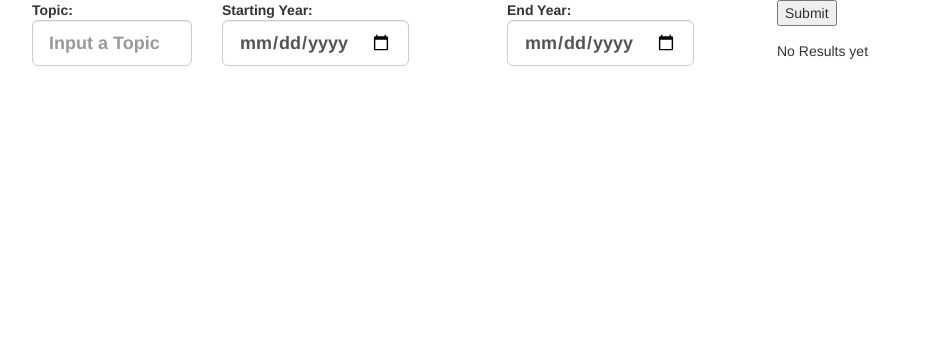
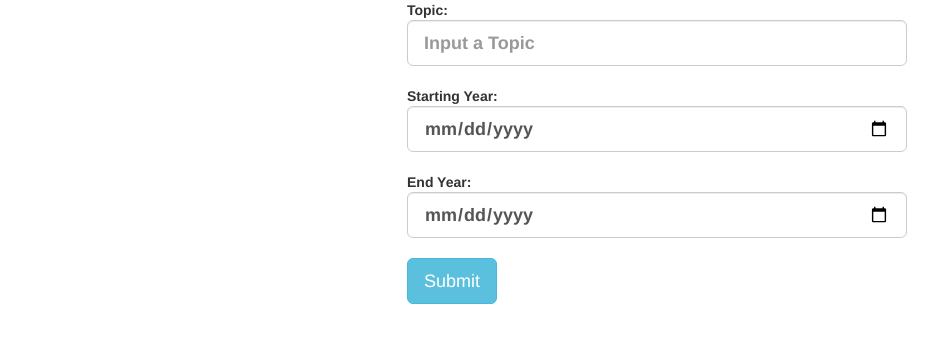
Before and after one commit to ahang/NYT-ReactSearch, a React app: page /search in a window 1280 px wide. Shown: the whole page, without its empty margins (53-991 px from the left). Built offline with nearby package versions, Linux system fonts and the light colour scheme.

Commit message:
added style sheet, spelling error, hiding results comp until state prop is sent, made some style changes to the form input

```diff
--- a/app/app.js
+++ b/app/app.js
@@ -14,7 +14,6 @@ ReactDOM.render(
 
             <Switch>
                 <Route path="/search" component={SearchScreen} />
-                <Route path="/results" component={Results} />
                 <Route path="/saved" component={SavedArticles} />
                 <Route path="/" component={Main} />
             </Switch>
--- a/app/components/results.js
+++ b/app/components/results.js
@@ -43,8 +43,8 @@ class Results extends Component {
     render() {
         return (
             <div className="container">
-                <h1>Resultse</h1>
-                {this.props.data ? this.renderArticles() : <div>No Results yet</div>}
+                <h1>Results</h1>
+                {this.renderArticles()}
             </div>
         )
     }
--- a/app/components/search_screen.js
+++ b/app/components/search_screen.js
@@ -48,7 +48,6 @@ class SearchScreen extends Component {
                 eyear: "",
                 data: data});
             console.log(this.state);
-            this.props.history.push("/results");
             // console.log(this.state.data.data.response.docs[0].lead_paragraph);
         });
     }
@@ -56,8 +55,9 @@ class SearchScreen extends Component {
     render() {
         return (
             <div className="container">
-                <form className="form-group" onSubmit={this.handleSubmit}>
-                    <div className="col-xs-2 form-group">
+                <div className="row">
+                <form className="form-group col-md-4 col-md-offset-4" onSubmit={this.handleSubmit}>
+                    <div className="form-group">
                         <label>
                         Topic:
                             <input
@@ -69,7 +69,7 @@ class SearchScreen extends Component {
                                 onChange = {this.handleInputChange} />
                         </label>
                     </div>
-                    <div className="col-xs-3 form-group">
+                    <div className="form-group">
                         <label>
                         Starting Year:
                             <input
@@ -80,7 +80,7 @@ class SearchScreen extends Component {
                                 onChange= {this.handleInputChange} />
                         </label>
                     </div>
-                    <div className="col-xs-3 form-group">
+                    <div className="form-group">
                         <label>
                         End Year:
                             <input
@@ -91,9 +91,12 @@ class SearchScreen extends Component {
                                 onChange = {this.handleInputChange} />
                         </label>
                     </div>
-                    <input type="submit" value="Submit" />
+                    <input className="btn btn-lg btn-info" type="submit" value="Submit" />
                 </form>
-                {this.state.data ? <Results data={this.state.data} /> : <div>No Results yet</div>}
+                </div>
+                <div className="row">
+                    {this.state.data ? <Results data={this.state.data} /> : <div></div>}
+                </div>
             </div>
         );
     }
--- /dev/null
+++ b/public/assets/css/style.css
@@ -0,0 +1,3 @@
+.input-lg {
+    width: 500px;
+}
--- a/public/index.html
+++ b/public/index.html
@@ -5,6 +5,8 @@
     <meta name="viewport" content="width=device-width, initial-scale=1, maximum-scale=1, user-scalable=no">
     <title>React Search</title>
     <link rel="stylesheet" href="https://maxcdn.bootstrapcdn.com/bootstrap/3.3.6/css/bootstrap.min.css" integrity="sha384-1q8mTJOASx8j1Au+a5WDVnPi2lkFfwwEAa8hDDdjZlpLegxhjVME1fgjWPGmkzs7" crossorigin="anonymous">
+    <link rel="stylesheet" href="/assets/css/style.css" type="text/css" />
+
 </head>
 
 <body>
```
Also changed, not shown: 1 other file.
